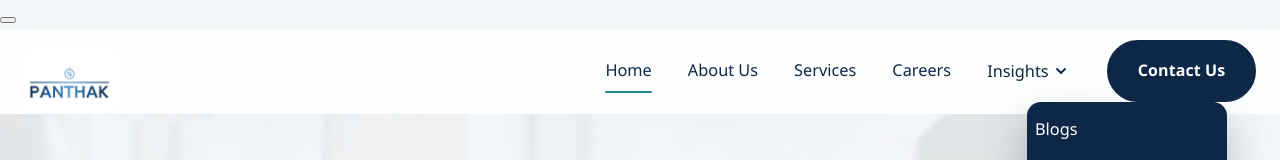
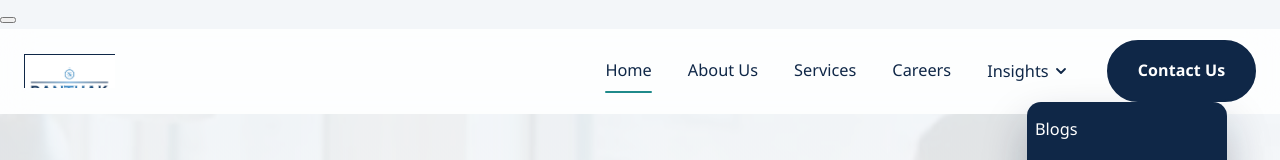
Before and after one commit to abhay-08121999/panthak, a React (Vite) app: page / in a window 1280 px wide. Shown: the top 160 px of the page. Built offline with nearby package versions, Linux system fonts and the light colour scheme.

Commit message:
Update motion.css

```diff
--- a/src/styles/motion.css
+++ b/src/styles/motion.css
@@ -11,11 +11,12 @@ h2, h3 { text-wrap: balance; }
   width: 92px;
   height: 34px;
   vertical-align: middle;
+  overflow: hidden;                 /* keep zoom frames inside the navbar */
   transition: width .3s var(--ease), height .3s var(--ease);
 }
 .logo-frame {
   position: absolute;
-  inset: 0;
+  inset: 1px;
   display: grid;
   place-items: center;
   opacity: 0;
@@ -37,11 +38,11 @@ h2, h3 { text-wrap: balance; }
 .scrolled .brand .logo-frame img { width: auto; height: auto; max-width: 100%; max-height: 100%; }
 .scrolled .logo-cycle { width: 80px; height: 29px; }
 @keyframes logo-frame {
-  0%   { opacity: 0; transform: scale(1.2); }   /* arrives slightly large */
+  0%   { opacity: 0; transform: scale(1.06); }  /* arrives slightly large */
   10%  { opacity: 1; transform: scale(1); }     /* zoom out: settles into place */
   42%  { opacity: 1; transform: scale(1); }     /* hold */
-  50%  { opacity: 0; transform: scale(1.1); }   /* zoom in: gently pushes forward and exits */
-  100% { opacity: 0; transform: scale(1.1); }
+  50%  { opacity: 0; transform: scale(1.04); }  /* zoom in: gently pushes forward and exits */
+  100% { opacity: 0; transform: scale(1.04); }
 }
 
 /* ---------- Photo bands (background image enters, then drifts upward on scroll) ---------- */
@@ -158,3 +159,14 @@ h2, h3 { text-wrap: balance; }
 /* No tilt / scale on hover for the header logos */
 .brand:hover img,
 .brand:hover .logo-frame img { transform: none; }
+
+/* Bolder Panthak wordmark: thicken the PNG edges with a navy outline (alpha-based, works on transparent PNG) */
+.logo-panthak img {
+  filter:
+    drop-shadow(0.5px 0 0 var(--navy))
+    drop-shadow(-0.5px 0 0 var(--navy))
+    drop-shadow(0 0.5px 0 var(--navy))
+    drop-shadow(0 -0.5px 0 var(--navy))
+    drop-shadow(0.35px 0.35px 0 var(--navy))
+    drop-shadow(-0.35px -0.35px 0 var(--navy));
+}
```
